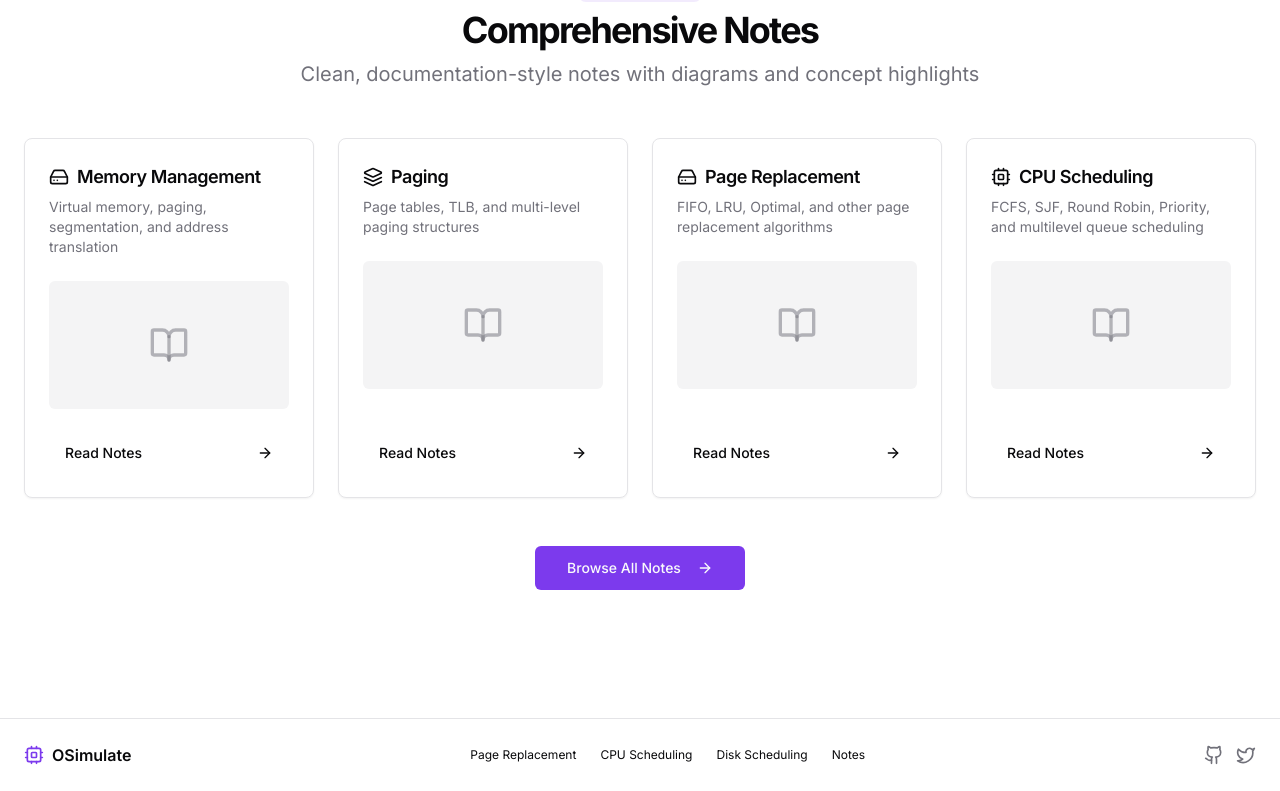
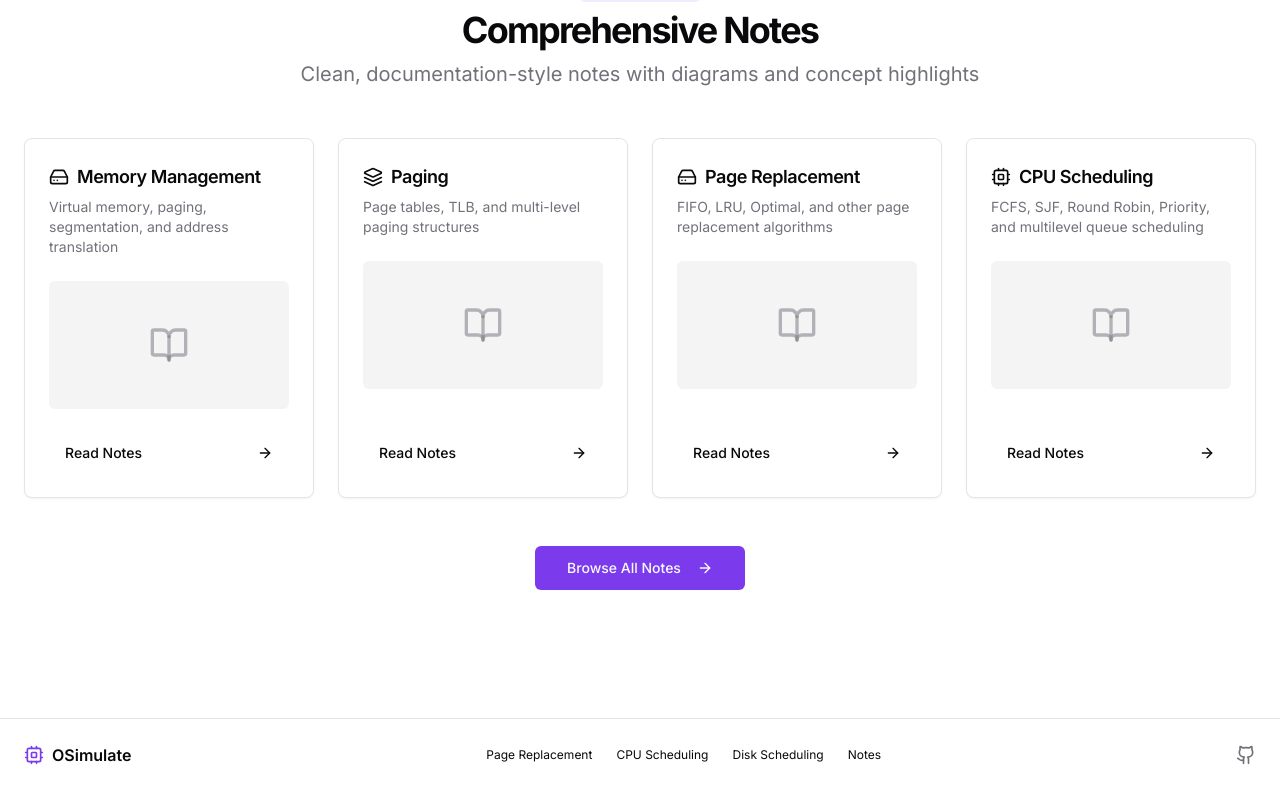
Before and after one commit to ArchitAgarwal04/OS-learning-Platform, a Next.js app: page / in a window 1280 px wide. Shown: the part 3046-3837 px from the top of the page. Built offline with nearby package versions, Linux system fonts and the light colour scheme.

Commit message:
update footer component: change GitHub link to specific repository and remove Twitter link

```diff
--- a/components/footer.tsx
+++ b/components/footer.tsx
@@ -1,5 +1,5 @@
 import Link from "next/link"
-import { Cpu, Github, Twitter } from "lucide-react"
+import { Cpu, Github } from "lucide-react"
 
 export default function Footer() {
   return (
@@ -25,7 +25,7 @@ export default function Footer() {
         </nav>
         <div className="flex items-center gap-3">
           <Link
-            href="https://github.com"
+            href="https://github.com/ArchitAgarwal04/OS-learning-Platform"
             target="_blank"
             rel="noopener noreferrer"
             className="text-muted-foreground hover:text-foreground"
@@ -33,15 +33,6 @@ export default function Footer() {
             <Github className="h-5 w-5" />
             <span className="sr-only">GitHub</span>
           </Link>
-          <Link
-            href="https://twitter.com"
-            target="_blank"
-            rel="noopener noreferrer"
-            className="text-muted-foreground hover:text-foreground"
-          >
-            <Twitter className="h-5 w-5" />
-            <span className="sr-only">Twitter</span>
-          </Link>
         </div>
       </div>
     </footer>
```
